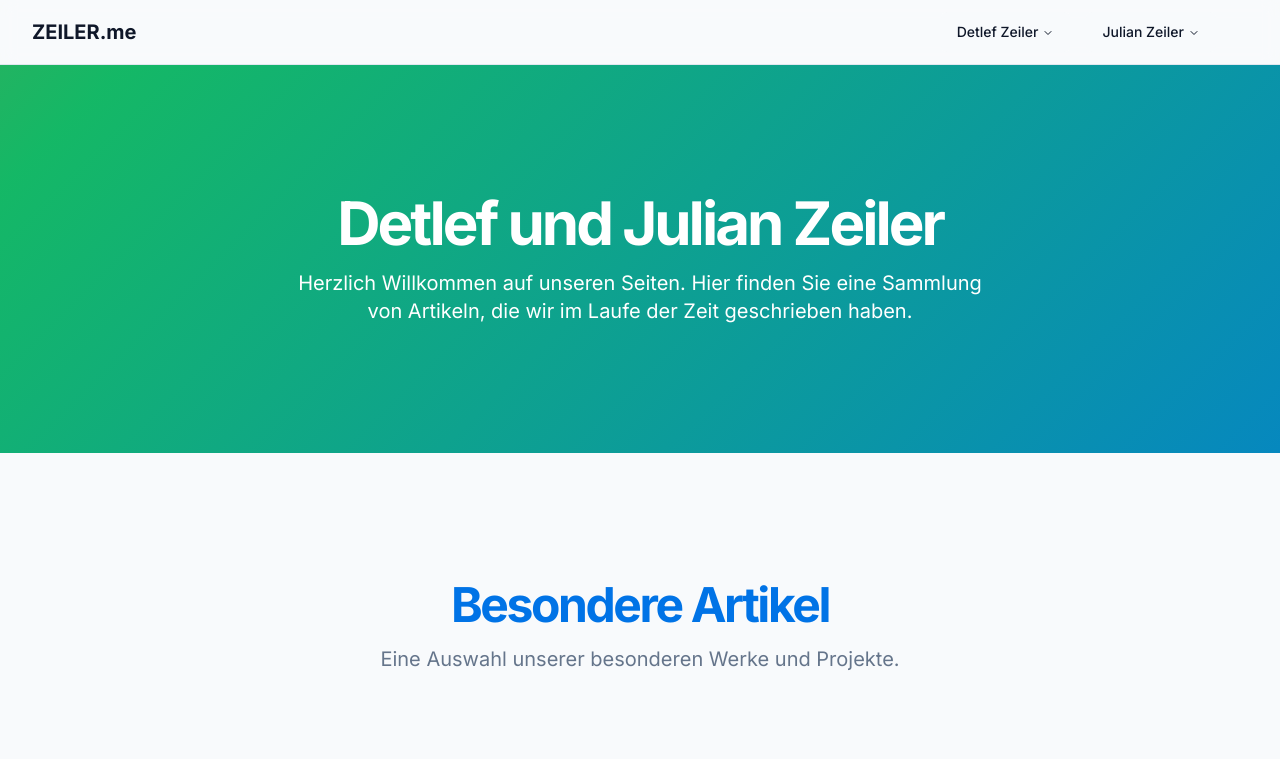
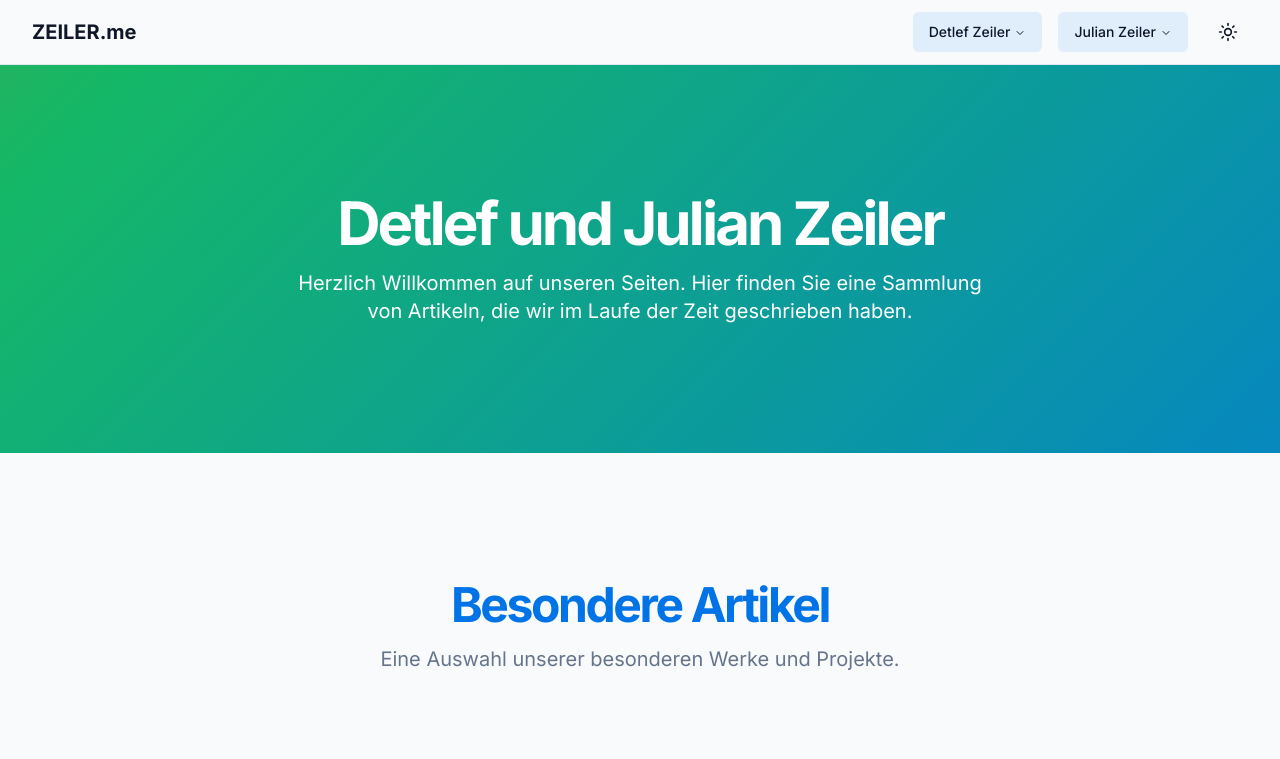
Before and after one commit to coinerd/zeiler-me, a Next.js app: page / in a window 1280 px wide. Shown: the top 759 px of the page. Built offline with nearby package versions, Linux system fonts and the light colour scheme.

Commit message:
Fix dependency issues, restore dark mode, and improve menu appearance

```diff
--- a/src/components/header.tsx
+++ b/src/components/header.tsx
@@ -1,5 +1,6 @@
 import Link from "next/link"
 import { NavigationMenu, NavigationMenuContent, NavigationMenuItem, NavigationMenuLink, NavigationMenuList, NavigationMenuTrigger, navigationMenuTriggerStyle } from "@/components/ui/navigation-menu"
+import { ThemeToggle } from "@/components/theme-toggle"
 
 export function Header() {
   return (
@@ -13,21 +14,21 @@ export function Header() {
         <div className="flex flex-1 items-center justify-end space-x-4">
           <nav className="flex items-center space-x-1">
             <NavigationMenu>
-              <ul className="nav-list flex flex-wrap justify-center gap-4 p-4 md:p-6 lg:p-8">
+              <ul className="nav-list flex flex-wrap justify-center gap-4 p-2 md:p-4">
                 <NavigationMenuItem>
-                  <NavigationMenuTrigger>Detlef Zeiler</NavigationMenuTrigger>
+                  <NavigationMenuTrigger className="bg-primary/10 hover:bg-primary/20 dark:bg-primary/20 dark:hover:bg-primary/30 rounded-md font-medium">Detlef Zeiler</NavigationMenuTrigger>
                   <NavigationMenuContent>
                     <div className="grid w-[400px] gap-3 p-4 md:w-[600px] md:grid-cols-2 lg:w-[800px] lg:grid-cols-3">
                       <div className="row-span-3">
                         <NavigationMenuLink asChild>
                           <Link
-                            className="flex h-full w-full select-none flex-col justify-end rounded-md bg-gradient-to-b from-muted/50 to-muted p-6 no-underline outline-none focus:shadow-md"
+                            className="flex h-full w-full select-none flex-col justify-end rounded-md bg-gradient-to-b from-blue-500 to-blue-800 p-6 no-underline outline-none focus:shadow-md hover:shadow-lg transition-shadow duration-200"
                             href="/detlef/projekte"
                           >
-                            <div className="mb-2 mt-4 text-lg font-medium">
+                            <div className="mb-2 mt-4 text-lg font-medium text-white">
                               Detlef Zeiler
                             </div>
-                            <p className="text-sm leading-tight text-muted-foreground">
+                            <p className="text-sm leading-tight text-white/90">
                               Artikel und Projekte von Detlef Zeiler
                             </p>
                           </Link>
@@ -36,7 +37,7 @@ export function Header() {
                       <div>
                         <NavigationMenuLink asChild>
                           <Link href="/detlef/projekte/heidelberg-im-mittelalter" legacyBehavior passHref>
-                            <NavigationMenuLink className="block select-none space-y-1 rounded-md p-3 leading-none no-underline outline-none transition-colors hover:bg-accent hover:text-accent-foreground focus:bg-accent focus:text-accent-foreground">
+                            <NavigationMenuLink className="block select-none space-y-1 rounded-md p-3 leading-none no-underline outline-none transition-colors hover:bg-accent hover:text-accent-foreground focus:bg-accent focus:text-accent-foreground dark:hover:bg-accent/80 dark:focus:bg-accent/80">
                               <div className="text-sm font-medium leading-none">Heidelberg im Mittelalter</div>
                               <p className="line-clamp-2 text-sm leading-snug text-muted-foreground">
                                 Hexenglauben und mehr zur Geschichte von Heidelberg
@@ -47,7 +48,7 @@ export function Header() {
                       </div>
                       <div>
                         <Link href="/detlef/projekte/neuenheim" legacyBehavior passHref>
-                          <NavigationMenuLink className="block select-none space-y-1 rounded-md p-3 leading-none no-underline outline-none transition-colors hover:bg-accent hover:text-accent-foreground focus:bg-accent focus:text-accent-foreground">
+                          <NavigationMenuLink className="block select-none space-y-1 rounded-md p-3 leading-none no-underline outline-none transition-colors hover:bg-accent hover:text-accent-foreground focus:bg-accent focus:text-accent-foreground dark:hover:bg-accent/80 dark:focus:bg-accent/80">
                             <div className="text-sm font-medium leading-none">Neuenheim</div>
                             <p className="line-clamp-2 text-sm leading-snug text-muted-foreground">
                               Neuenheim wird Stadtteil von Heidelberg
@@ -57,7 +58,7 @@ export function Header() {
                       </div>
                       <div>
                         <Link href="/detlef/medien" legacyBehavior passHref>
-                          <NavigationMenuLink className="block select-none space-y-1 rounded-md p-3 leading-none no-underline outline-none transition-colors hover:bg-accent hover:text-accent-foreground focus:bg-accent focus:text-accent-foreground">
+                          <NavigationMenuLink className="block select-none space-y-1 rounded-md p-3 leading-none no-underline outline-none transition-colors hover:bg-accent hover:text-accent-foreground focus:bg-accent focus:text-accent-foreground dark:hover:bg-accent/80 dark:focus:bg-accent/80">
                             <div className="text-sm font-medium leading-none">Medien</div>
                             <p className="line-clamp-2 text-sm leading-snug text-muted-foreground">
                               Artikel und Projekte zum Thema Medien
@@ -69,19 +70,19 @@ export function Header() {
                   </NavigationMenuContent>
                 </NavigationMenuItem>
                 <NavigationMenuItem>
-                  <NavigationMenuTrigger>Julian Zeiler</NavigationMenuTrigger>
+                  <NavigationMenuTrigger className="bg-primary/10 hover:bg-primary/20 dark:bg-primary/20 dark:hover:bg-primary/30 rounded-md font-medium">Julian Zeiler</NavigationMenuTrigger>
                   <NavigationMenuContent>
                     <div className="grid w-[400px] gap-3 p-4 md:w-[500px] md:grid-cols-2 lg:w-[600px]">
                       <div className="row-span-3">
                         <NavigationMenuLink asChild>
                           <Link
-                            className="flex h-full w-full select-none flex-col justify-end rounded-md bg-gradient-to-b from-muted/50 to-muted p-6 no-underline outline-none focus:shadow-md"
+                            className="flex h-full w-full select-none flex-col justify-end rounded-md bg-gradient-to-b from-green-500 to-green-800 p-6 no-underline outline-none focus:shadow-md hover:shadow-lg transition-shadow duration-200"
                             href="/julian/artikel"
                           >
-                            <div className="mb-2 mt-4 text-lg font-medium">
+                            <div className="mb-2 mt-4 text-lg font-medium text-white">
                               Julian Zeiler
                             </div>
-                            <p className="text-sm leading-tight text-muted-foreground">
+                            <p className="text-sm leading-tight text-white/90">
                               Artikel und Projekte von Julian Zeiler
                             </p>
                           </Link>
@@ -89,7 +90,7 @@ export function Header() {
                       </div>
                       <div>
                         <Link href="/julian/artikel/auswirkungen-von-ideologien-der-open-source-lizenzen" legacyBehavior passHref>
-                          <NavigationMenuLink className="block select-none space-y-1 rounded-md p-3 leading-none no-underline outline-none transition-colors hover:bg-accent hover:text-accent-foreground focus:bg-accent focus:text-accent-foreground">
+                          <NavigationMenuLink className="block select-none space-y-1 rounded-md p-3 leading-none no-underline outline-none transition-colors hover:bg-accent hover:text-accent-foreground focus:bg-accent focus:text-accent-foreground dark:hover:bg-accent/80 dark:focus:bg-accent/80">
                             <div className="text-sm font-medium leading-none">Open Source Lizenzen</div>
                             <p className="line-clamp-2 text-sm leading-snug text-muted-foreground">
                               Auswirkungen von Ideologien der Open Source Lizenzen
@@ -102,6 +103,7 @@ export function Header() {
                 </NavigationMenuItem>
               </ul>
             </NavigationMenu>
+            <ThemeToggle />
           </nav>
         </div>
       </div>
```
Also changed, not shown: package.json (+9 -2 lines), 1 other file (tests, documents, lock files or other folders).
